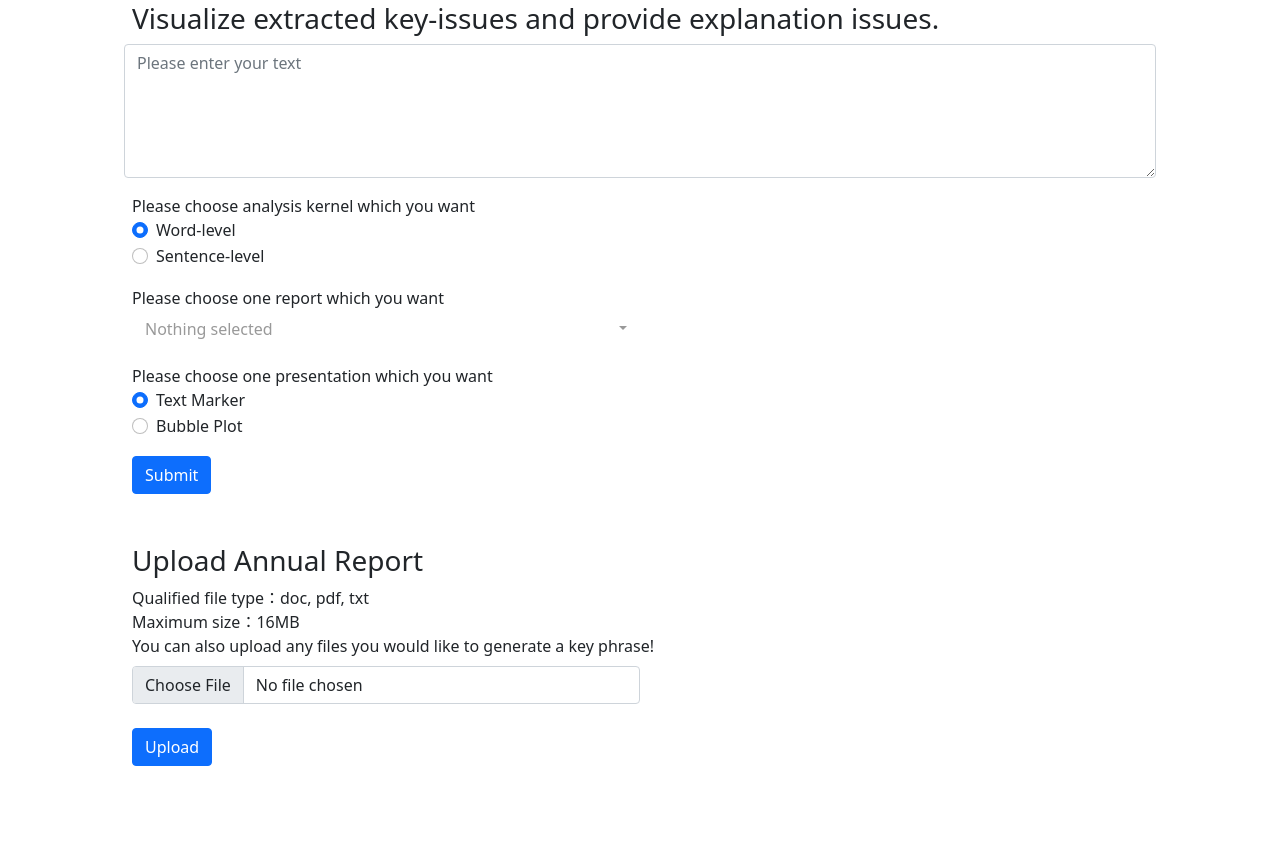
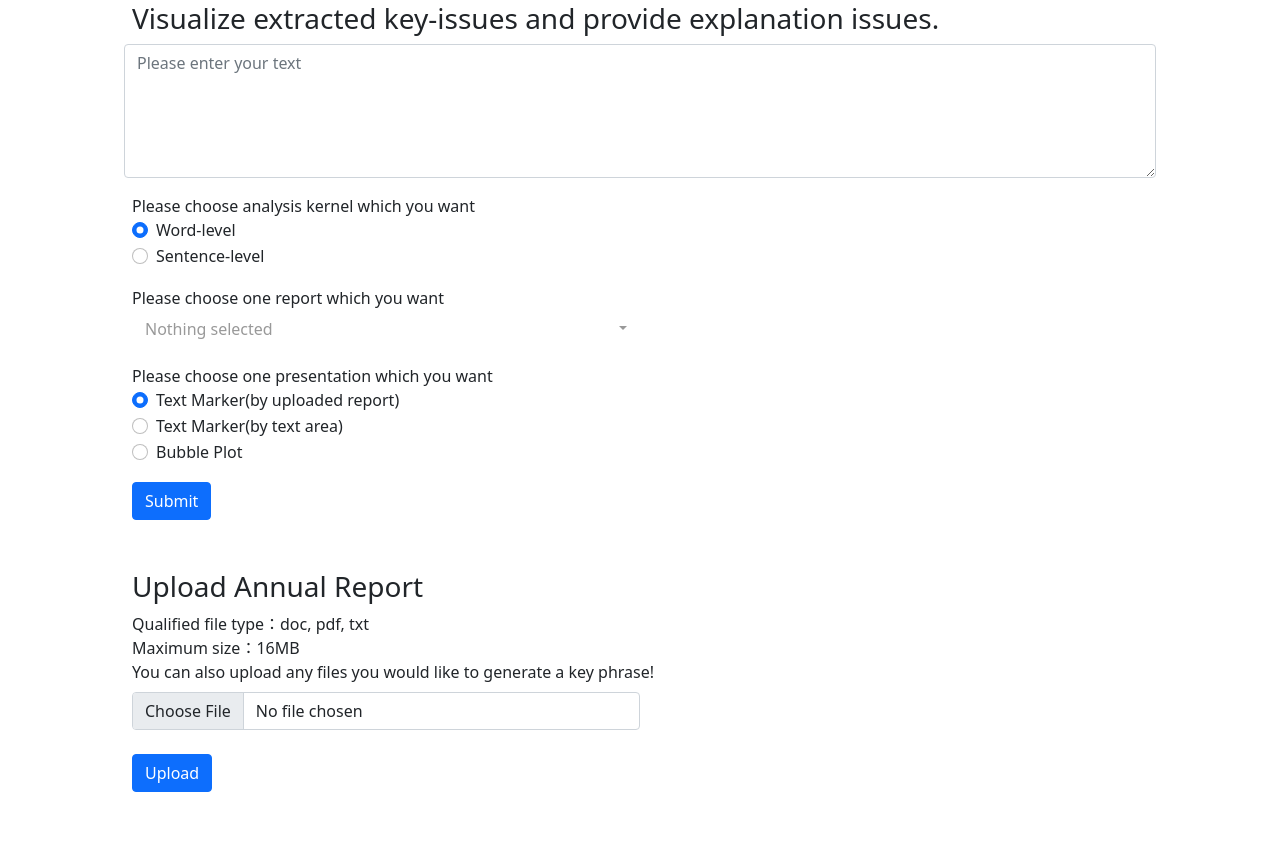
Before and after one commit to chungkaiyu/esg_visualize, a Flask app: page /form in a window 1280 px wide. Shown: the part 136-978 px from the top of the page. Before the commit the page ends 902 px from the top, so only its background shows below. Run offline with Flask 2, Linux system fonts and the light colour scheme; data that the repository does not hold is empty; some libraries are stand-ins or nearby versions.

Commit message:
Add one more radio
1. 新增一個選項，把textarea和顯示整份報告文字分開
2. 把upload route分出去
3. alert還是有問題

```diff
--- a/form.py
+++ b/form.py
@@ -45,7 +45,10 @@ def form():
     #     print('In')
     #     return redirect(url_for('test'))
     # return render_template('form.html', form=form)
-    return render_template('form.html')
+    if session.get('msg') == True:
+        return render_template('form.html', msg = session['msg'])
+    else:
+        return render_template('form.html', msg = "Please choose a qualified file.")
 
 
 @app.route('/test')
@@ -57,30 +60,19 @@ def test():
 @app.route('/submit', methods=['POST', 'GET'])
 def submit():
     if request.method == 'POST':
-        if 'in_usr_doc' in request.files:
-            try:
-                filename = usr_doc.save(request.files['in_usr_doc'])
-                print(filename)
-                file_url = usr_doc.url(filename)
-                print(file_url)
-                # return "Oh no, we didn't finish this route."
-                # return '<script>alert("Upload done!");window.location.href ="./form";</script>'
-                session['data'] = True
-                redirect(url_for('alert'))
-                time.sleep(5)
-                # return '<script>window.location.href ="./form";</script>'
-                return redirect(url_for('form'))
-            except:
-                # return '<script>alert("We only accept the file type with document or .txt");window.location.href ="./form";</script>'
-                session['data'] = False
-                redirect(url_for('alert'))
-                time.sleep(5)
-                # return '<script>window.location.href ="./form";</script>'
-                return redirect(url_for('form'))
         option = request.form['plotRadio']
-        if option =="text":
+        session['option'] = option
+        if option =="report":
             session['kernel_option'] = request.form['flexRadioDefault']
             session['report_selector'] = request.form['report-selector']
+            return redirect(url_for('present2'))
+        elif option =="text":
+            session['kernel_option'] = request.form['flexRadioDefault']
+            session['report_selector'] = request.form['report-selector']
+            text = request.form['text']
+            text = re.sub(u"\\<.*?\\>", "", text)
+            text = json.dumps(text.split(' '))
+            session['text'] = text
             return redirect(url_for('present2'))
         else: # "bubblePlot"
             report = request.form['report-selector']
@@ -97,13 +89,29 @@ def submit():
             return redirect(url_for('plot'))
     return '<script>alert("We didn\'t design Get request.");window.location.href ="./form";</script>'
 
-
+@app.route('/upload', methods=['POST', 'GET'])
+def upload():
+    if 'in_usr_doc' in request.files:
+        try:
+            filename = usr_doc.save(request.files['in_usr_doc'])
+            file_url = usr_doc.url(filename)
+            session['msg'] = "Upload Done"
+            return redirect(url_for('form'))
+        except:
+            session['msg'] = "We only accept the file type with document or txt."
+            return redirect(url_for('form'))
+    session['msg'] = "Please choose a qualified file."
+    return redirect(url_for('form'))
 
 @app.route('/present2')
 def present2():
     report = session['report_selector'].split('.')[0]
     report_path = './static/tmp/' + report + '.txt'
-    text = open(report_path, 'r', encoding='utf-8').read().split()
+    if session['option']=="report":
+        text = open(report_path, 'r', encoding='utf-8').read().split()
+    else: # "text"
+        text = session['text']
+        text = json.loads(text)
     report_kp_path = './static/tmp/' + report + '_key_phrase.txt'
     data = open(report_kp_path, 'r', encoding='utf-8').read()
     report_csv_path = './static/tmp/' + report + '.csv'
@@ -111,6 +119,7 @@ def present2():
     esg_count = {'Environment':0, 'Social': 0, 'Governance': 0}
     for key in esg_count.keys():
         esg_count[key] = int(report_csv.loc[key].Count)
+    print(text)
     return render_template('present.html', text = text, data=json.loads(data), esg_count = esg_count)
 
 @app.route('/present/<action>/<text>')
@@ -131,14 +140,6 @@ def showReports():
     res = {'files':files}
     return res
 
-@app.route('/alert')
-def alert():
-    success = session['data']
-    if success:
-        return "Upload done！"
-    else:
-        return "We only accept the file type with document or txt."
-
 # 氣泡圖繪製相關 (plot.html)
 @app.route('/plot')
 def plot():
--- a/static/assets/esg_percentage.js
+++ b/static/assets/esg_percentage.js
@@ -44,7 +44,7 @@ var option = {
         show: true,
         position: 'inner',
         formatter: function (p) {
-        //指示线对应文字，说明文字
+        //指示線對應文字，說明文字
                       return p.percent.toFixed(0) + "%\n"+ p.data.name;
                     }
       },
--- a/static/assets/main.js
+++ b/static/assets/main.js
@@ -34,21 +34,13 @@ function changeTextareaValid(){
   }
 }
 
-
 function changeOptions(data) {
   var select = document.getElementById('report-selector');
-
   // Add options
 	for (var i in data) {
         select.options[select.options.length] = new Option(data[i]);
 	}
     $("#report-selector").selectpicker("refresh"); //用select變數不行
-}
-
-function alertBox(info){
-    // console.log(info)
-    document.getElementById("upload-alert").innerHTML = info;
-    $("#uploadModal").attr("aria-hidden", false);
 }
 
 // Let selectPicker can be dynamically changed
@@ -59,10 +51,10 @@ $.ajax({
     }
 });
 
-// Alert funciton
-$.ajax({
-    url: "/alert",
-    success: function(info){
-        alertBox(info);
-    }
-});
+// Alert after uploading file
+// $.ajax({
+//     url: "/upload",
+//     success: function(){
+//       $('#uploadModal').modal('show');
+//     }
+// });
--- a/templates/form.html
+++ b/templates/form.html
@@ -50,14 +50,20 @@
                 <div class="plot-option">
                     <label for="plot-option">Please choose one presentation which you want</label>
                     <div class="form-check">
-                        <input class="form-check-input" type="radio" name="plotRadio" id="plotRadio1" value="text" checked>
+                        <input class="form-check-input" type="radio" name="plotRadio" id="plotRadio1" value="report" checked>
                         <label class="form-check-label" for="plotRadio1">
-                            Text Marker
+                            Text Marker(by uploaded report)
                         </label>
                     </div>
                     <div class="form-check">
-                        <input class="form-check-input" type="radio" name="plotRadio" id="plotRadio2" value="bubblePlot">
+                        <input class="form-check-input" type="radio" name="plotRadio" id="plotRadio2" value="text">
                         <label class="form-check-label" for="plotRadio2">
+                            Text Marker(by text area)
+                        </label>
+                    </div>
+                    <div class="form-check">
+                        <input class="form-check-input" type="radio" name="plotRadio" id="plotRadio3" value="bubblePlot">
+                        <label class="form-check-label" for="plotRadio3">
                             Bubble Plot
                         </label>
                     </div>
@@ -70,7 +76,7 @@
 
         <!-- 上傳報告區塊 -->
         <div class="file-section section">
-            <form class="needs-validation" action="/submit" method="post" enctype="multipart/form-data" novalidate>
+            <form class="needs-validation" action="/upload" method="post" enctype="multipart/form-data" novalidate>
                 <h3> Upload Annual Report</h3>
                 <label for="formFile" class="form-label col-12">Qualified file type：doc, pdf, txt<br>Maximum size：16MB<br>You can also upload any files you would like to generate a key phrase!</label>
                 <div class="col-6">
@@ -80,7 +86,7 @@
                 <br>
                 <div class="col-12">
                     <!-- 上傳按鈕 & Alert -->
-                    <button class="btn btn-primary" type="submit" data-bs-toggle="modal" data-bs-target="#uploadModal">Upload</button>
+                    <button id="upload-btn" class="btn btn-primary" type="submit" data-bs-toggle="modal" data-bs-target="#uploadModal">Upload</button>
                     <!-- Modal -->
                     <div class="modal fade alert" id="uploadModal" tabindex="-1" aria-labelledby="uploadModalLabel" aria-hidden="true">
                         <div class="modal-dialog">
@@ -90,7 +96,7 @@
                                 <button type="button" class="btn-close" data-bs-dismiss="modal" aria-label="Close"></button>
                                 </div>
                                 <div class="modal-body">
-                                    <p id="upload-alert">Alert還沒做好</p>
+                                    <p id="upload-alert">{{ msg }}</p>
                                 </div>
                             </div>
                         </div>
```
Also changed, not shown: static/assets/plot.js (+5 -2 lines).
